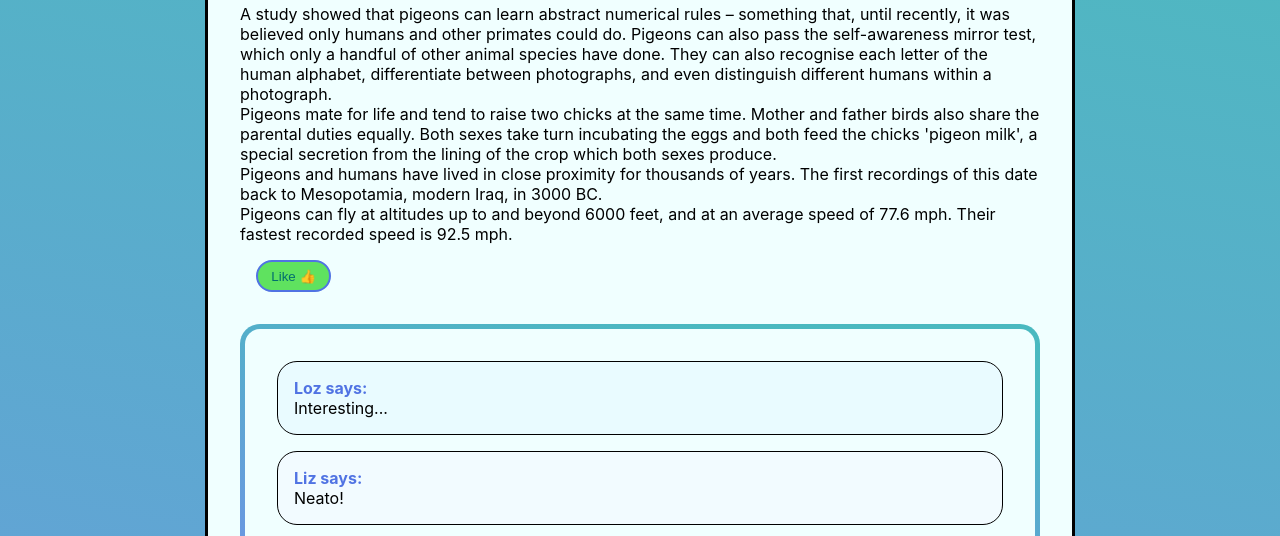
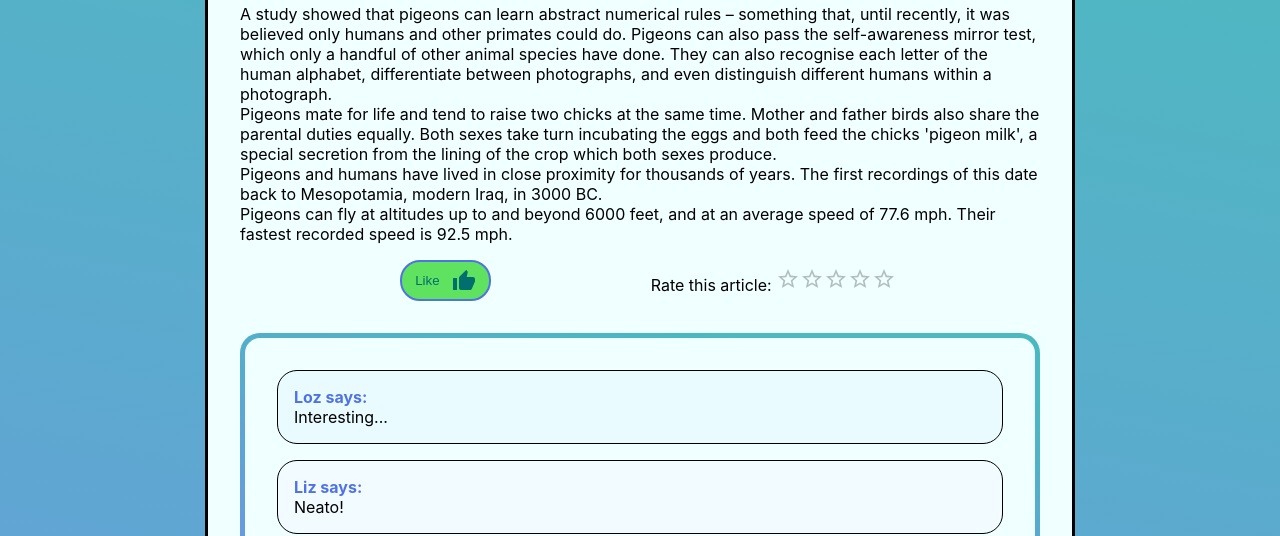
Before and after one commit to SchoolOfCode/w10_recap-tasks-D20CM, a React app: page / in a window 1280 px wide. Shown: the part 264-800 px from the top of the page. Built offline with nearby package versions, Linux system fonts and the light colour scheme.

Commit message:
add thumb icon and rating component

```diff
--- a/package.json
+++ b/package.json
@@ -3,6 +3,11 @@
   "version": "0.1.0",
   "private": true,
   "dependencies": {
+    "@emotion/react": "^11.7.1",
+    "@emotion/styled": "^11.6.0",
+    "@mui/icons-material": "^5.3.1",
+    "@mui/material": "^5.3.1",
+    "material-design-icons": "^3.0.1",
     "react": "^17.0.2",
     "react-dom": "^17.0.2",
     "react-scripts": "5.0.0",
--- a/src/components/Article/Article.js
+++ b/src/components/Article/Article.js
@@ -2,6 +2,7 @@ import React from "react";
 import LikeButton from "../LikeButton/LikeButton";
 import CommentsSection from "../CommentsSection/CommentsSection";
 import css from "./article.module.css";
+import Rating from "@mui/material/Rating";
 
 export default function Article({ article }) {
   return (
@@ -10,7 +11,12 @@ export default function Article({ article }) {
       {article.paragraphs.map((paragraph) => (
         <p key={paragraph.id}>{paragraph.text}</p>
       ))}
-      <LikeButton article={article} />
+      <div className={css.feedbackWrapper}>
+        <LikeButton article={article} />
+        <div className={css.rating}>
+          Rate this article: <Rating />
+        </div>
+      </div>
       <CommentsSection comments={article.comments} />
     </article>
   );
--- a/src/components/Article/article.module.css
+++ b/src/components/Article/article.module.css
@@ -12,3 +12,13 @@ h2 {
   color: rgb(80, 115, 227);
   text-align: center;
 }
+
+.feedbackWrapper {
+  display: flex;
+  align-items: center;
+  justify-content: space-evenly;
+}
+
+.rating {
+  align-self: center;
+}
--- a/src/components/LikeButton/LikeButton.js
+++ b/src/components/LikeButton/LikeButton.js
@@ -1,6 +1,6 @@
 import React from "react";
 import css from "./likeButton.module.css";
-
+import ThumbUpIcon from "@mui/icons-material/ThumbUp";
 export default function LikeButton({ article }) {
   function clickHandler(article) {
     //do something here
@@ -14,7 +14,7 @@ export default function LikeButton({ article }) {
         clickHandler(article);
       }}
     >
-      Like 👍
+      Like <ThumbUpIcon className={css.thumbUp}>ThumbUp</ThumbUpIcon>
     </button>
   );
 }
--- a/src/components/LikeButton/likeButton.module.css
+++ b/src/components/LikeButton/likeButton.module.css
@@ -5,6 +5,8 @@
   padding: 0.5em 1em;
   border-radius: 20px;
   border: 2px solid rgb(80, 115, 227);
+  display: flex;
+  align-items: center;
 }
 
 .likeButton:hover {
@@ -14,3 +16,7 @@
   transition: ease 0.3s;
   transform: scale(1.1);
 }
+
+.thumbUp {
+  margin-left: 0.5em;
+}
```
Also changed, not shown: src/components/ThumbUp/ThumbUp.js (added), 1 other file.
